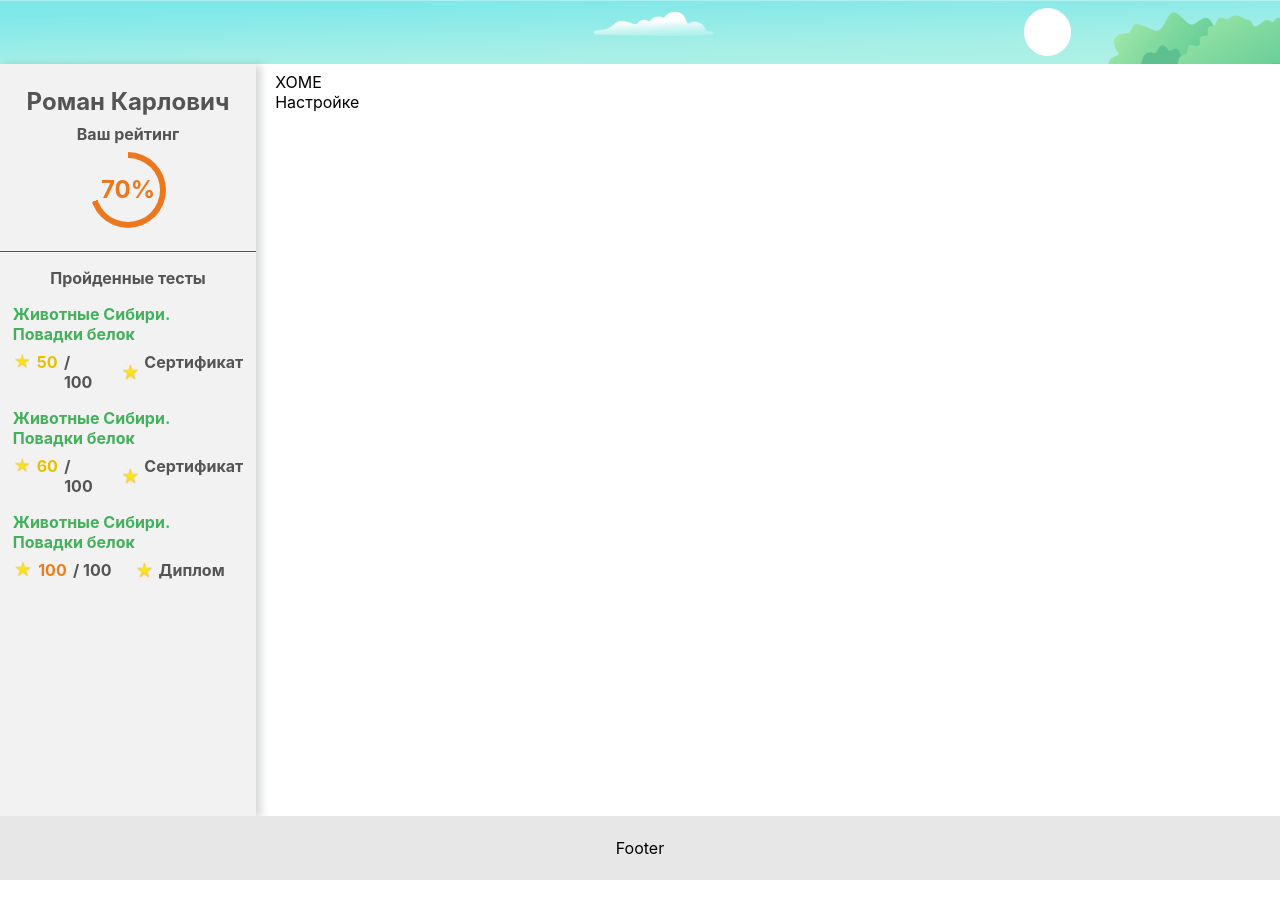
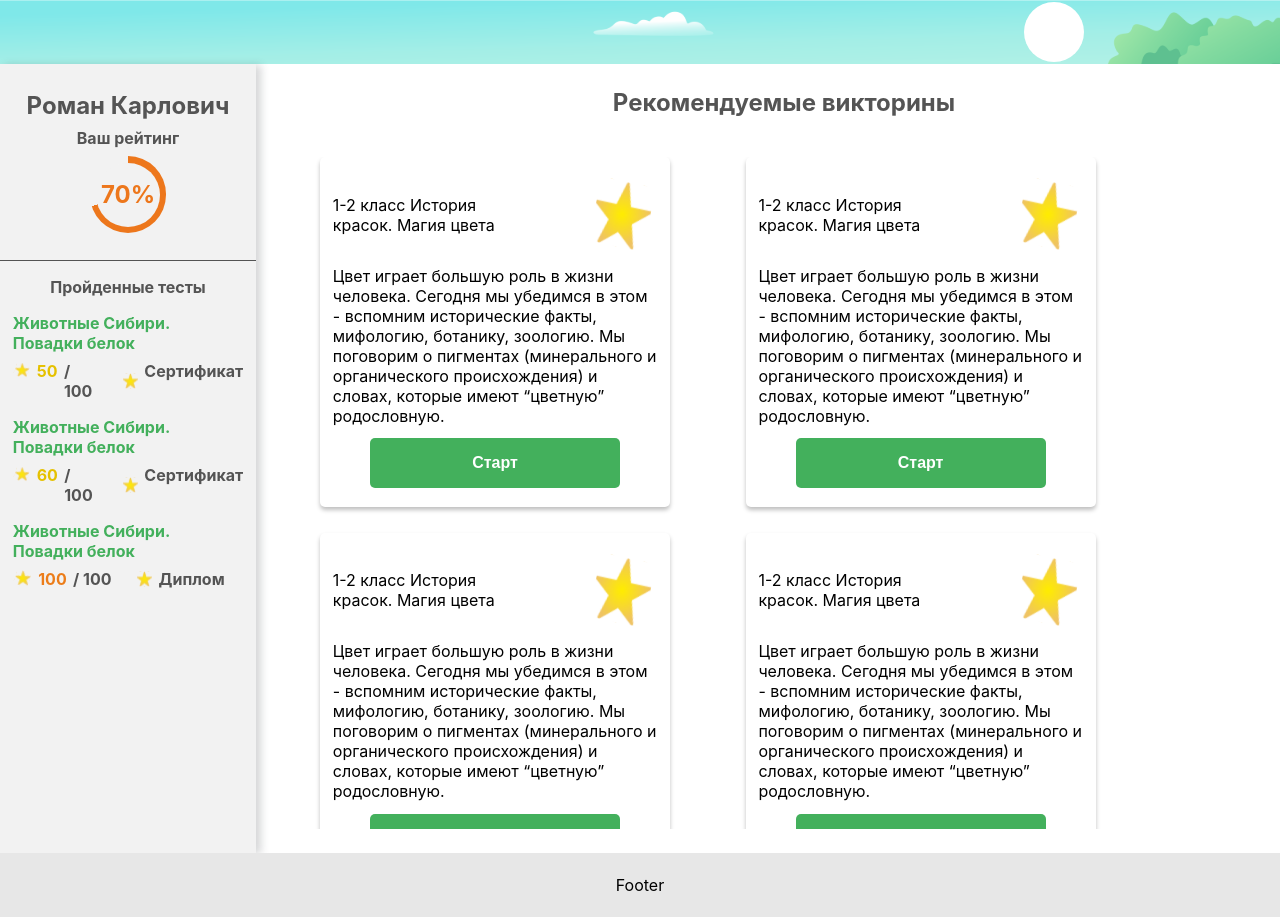
Before and after one commit to NISONovosibirsk/lukomorye-client, a Next.js app: page /user in a window 1280 px wide. Before the commit the page ends 880 px from the top, so only its background shows below. Built offline with nearby package versions, Linux system fonts and the light colour scheme.

Commit message:
feat: button component; user-home layout

```diff
--- a/src/assets/index.ts
+++ b/src/assets/index.ts
@@ -1,2 +1,6 @@
+// SIDEBAR //
 export { default as StarIcon } from './icons/sidebarIcons/star-icon.svg';
-export {default as DownloadIcon} from './icons/sidebarIcons/download-icon.svg';
+export { default as DownloadIcon } from './icons/sidebarIcons/download-icon.svg';
+
+// QUIZ //
+export { default as ColorsIcon } from './icons/quizIcons/colors-icon.svg';
--- /dev/null
+++ b/src/assets/mock.ts
@@ -0,0 +1,32 @@
+export const QUIZ_LIST: Array<{ name: string; description: string }> = [
+    {
+        name: '1-2 класс История красок. Магия цвета',
+        description:
+            'Цвет играет большую роль в жизни человека. Сегодня мы убедимся в этом - вспомним исторические факты, мифологию, ботанику, зоологию. Мы поговорим о пигментах (минерального и органического происхождения) и словах, которые имеют “цветную” родословную.',
+    },
+    {
+        name: '1-2 класс История красок. Магия цвета',
+        description:
+            'Цвет играет большую роль в жизни человека. Сегодня мы убедимся в этом - вспомним исторические факты, мифологию, ботанику, зоологию. Мы поговорим о пигментах (минерального и органического происхождения) и словах, которые имеют “цветную” родословную.',
+    },
+    {
+        name: '1-2 класс История красок. Магия цвета',
+        description:
+            'Цвет играет большую роль в жизни человека. Сегодня мы убедимся в этом - вспомним исторические факты, мифологию, ботанику, зоологию. Мы поговорим о пигментах (минерального и органического происхождения) и словах, которые имеют “цветную” родословную.',
+    },
+    {
+        name: '1-2 класс История красок. Магия цвета',
+        description:
+            'Цвет играет большую роль в жизни человека. Сегодня мы убедимся в этом - вспомним исторические факты, мифологию, ботанику, зоологию. Мы поговорим о пигментах (минерального и органического происхождения) и словах, которые имеют “цветную” родословную.',
+    },
+    {
+        name: '1-2 класс История красок. Магия цвета',
+        description:
+            'Цвет играет большую роль в жизни человека. Сегодня мы убедимся в этом - вспомним исторические факты, мифологию, ботанику, зоологию. Мы поговорим о пигментах (минерального и органического происхождения) и словах, которые имеют “цветную” родословную.',
+    },
+    {
+        name: '1-2 класс История красок. Магия цвета',
+        description:
+            'Цвет играет большую роль в жизни человека. Сегодня мы убедимся в этом - вспомним исторические факты, мифологию, ботанику, зоологию. Мы поговорим о пигментах (минерального и органического происхождения) и словах, которые имеют “цветную” родословную.',
+    },
+];
--- /dev/null
+++ b/src/components/User/QuizCard/QuizCard.module.scss
@@ -0,0 +1,25 @@
+.card {
+    height: 350px;
+    width: 350px;
+    display: grid;
+    place-items: center;
+    box-shadow: 0px 3px 4px rgba(0, 0, 0, 0.25);
+    border-radius: 5px;
+    padding: 1vw;
+    transition: transform 0.5s ease;
+
+    &:hover {
+        transform: scale(1.05);
+        z-index: 1;
+    }
+}
+
+.header {
+    display: grid;
+    grid-template-columns: repeat(2, 50%);
+    align-items: center;
+
+    svg {
+        justify-self: end;
+    }
+}
--- /dev/null
+++ b/src/components/User/QuizCard/QuizCard.tsx
@@ -0,0 +1,22 @@
+import { ColorsIcon } from '../../../assets';
+import Button from '../../common/Button/Button';
+import styles from './QuizCard.module.scss';
+
+interface Props {
+    quiz: { name: string; description: string };
+}
+
+const QuizCard: React.FC<Props> = ({ quiz }) => {
+    return (
+        <li className={styles.card}>
+            <div className={styles.header}>
+                <p>{quiz.name}</p>
+                <ColorsIcon />
+            </div>
+            <p>{quiz.description}</p>
+            <Button title='Старт' width={'250px'}/>
+        </li>
+    );
+};
+
+export default QuizCard;
--- a/src/components/User/UserHeader/UserHeader.module.scss
+++ b/src/components/User/UserHeader/UserHeader.module.scss
@@ -15,8 +15,8 @@
 }
 
 .avatar {
-    height: 3.7vw;
-    width: 3.7vw;
+    width: 60px;
+    height: 60px;
     border-radius: 50%;
     background: white;
     cursor: pointer;
--- a/src/components/User/UserLayout/Userlayout.module.scss
+++ b/src/components/User/UserLayout/Userlayout.module.scss
@@ -19,9 +19,9 @@
 
 .content {
     padding: {
-        top: 1vh;
-        bottom: 1vh;
-        left: 1.5vw;
+        top: 3vh;
+        bottom: 3vh;
+        left: 4vw;
         right: 1.5vw;
     };
 }
--- /dev/null
+++ b/src/components/common/Button/Button.module.scss
@@ -0,0 +1,39 @@
+.button {
+    height: 50px;
+    width: 100%;
+    background: #43b05c;
+    border-radius: 5px;
+    font-weight: 600;
+    font-size: 1em;
+    border: none;
+    color: white;
+    cursor: pointer;
+    user-select: none;
+
+    &:focus {
+        outline: none;
+    }
+
+    &:hover {
+        filter: drop-shadow(0px 3px 4px rgba(0, 0, 0, 0.25));
+    }
+
+    &:active {
+        filter: none;
+    }
+
+    &:disabled {
+        cursor: not-allowed;
+        opacity: 0.5;
+    }
+}
+
+.red {
+    background: rgb(250, 54, 19);
+}
+
+.hollow {
+    background: white;
+    color: #43b05c;
+    border: solid 1px #43b05c;
+}
--- /dev/null
+++ b/src/components/common/Button/Button.tsx
@@ -0,0 +1,45 @@
+import styles from './Button.module.scss';
+
+interface Props {
+    title: string;
+    width?: string;
+    height?: string;
+    margin?: string;
+    isDisabled?: boolean;
+    onClick?: () => void;
+    type?: string;
+}
+
+const Button: React.FC<Props> = ({
+    title,
+    width,
+    height,
+    margin,
+    isDisabled,
+    onClick,
+    type,
+}) => {
+    const handleType = () => {
+        switch (type) {
+            case 'red':
+                return styles.red;
+            case 'hollow':
+                return styles.hollow;
+            default:
+                break;
+        }
+    };
+
+    return (
+        <button
+            className={`${styles.button} ${handleType()}`}
+            style={{ width: width, margin: margin, height: height }}
+            disabled={isDisabled}
+            onClick={onClick}
+        >
+            {title}
+        </button>
+    );
+};
+
+export default Button;
--- a/src/components/index.ts
+++ b/src/components/index.ts
@@ -1,5 +1,11 @@
+// USER //
 export { default as UserHeader } from './User/UserHeader/UserHeader';
 export { default as UserSidebar } from './User/UserSidebar/UserSidebar';
 export { default as UserFooter } from './User/UserFooter/UserFooter';
 export { default as ProgressBar } from './User/UserSidebar/ProgressBar/ProgressBar';
 export { default as SidebarItem } from './User/UserSidebar/SidebarItem/SidebarItem';
+export { default as UserLayout } from './User/UserLayout/UserLayout';
+export { default as QuizCard } from './User/QuizCard/QuizCard';
+
+// COMMON //
+export {default as Button} from './common/Button/Button';
--- /dev/null
+++ b/src/pages/user/index.module.scss
@@ -0,0 +1,18 @@
+.home {
+    display: grid;
+    row-gap: 5vh;
+
+    h2 {
+        place-self: center;
+        color: #545454;
+    }
+
+    ul {
+        overflow-y: auto;
+        height: 84vh;
+        display: grid;
+        grid-template-columns: repeat(auto-fit, 400px);
+        gap: 2vw;
+        padding-left: 1vw;
+    }
+}
--- a/src/pages/user/index.tsx
+++ b/src/pages/user/index.tsx
@@ -1,15 +1,20 @@
 import { ReactElement } from 'react';
-import { UserFooter, UserHeader, UserSidebar } from '../../components';
-import UserLayout from '../../components/User/UserLayout/UserLayout';
 import type { NextPageWithLayout } from '../_app';
-import Link from 'next/link';
+import { QuizCard, UserLayout } from '../../components';
+import { QUIZ_LIST } from '../../assets/mock';
+import styles from './index.module.scss'
 
 const User: NextPageWithLayout = () => {
+
     return (
-        <>
-            <p>ХОМЕ</p>
-            <Link href={'user/settings'}>Настройке</Link>
-        </>
+        <div className={styles.home}>
+            <h2>Рекомендуемые викторины</h2>
+            <ul>
+                {QUIZ_LIST.map((quiz, index) => (
+                    <QuizCard key={index} quiz={quiz}/>
+                ))}
+            </ul>
+        </div>
     );
 };
 
--- a/src/pages/user/settings.tsx
+++ b/src/pages/user/settings/index.tsx
@@ -1,5 +1,6 @@
 import { ReactElement } from "react";
-import UserLayout from "../../components/User/UserLayout/UserLayout";
+import { UserLayout } from "../../../components";
+
 
 const Settings = () => {
 
```
Also changed, not shown: src/assets/icons/quizIcons/colors-icon.svg (added).
